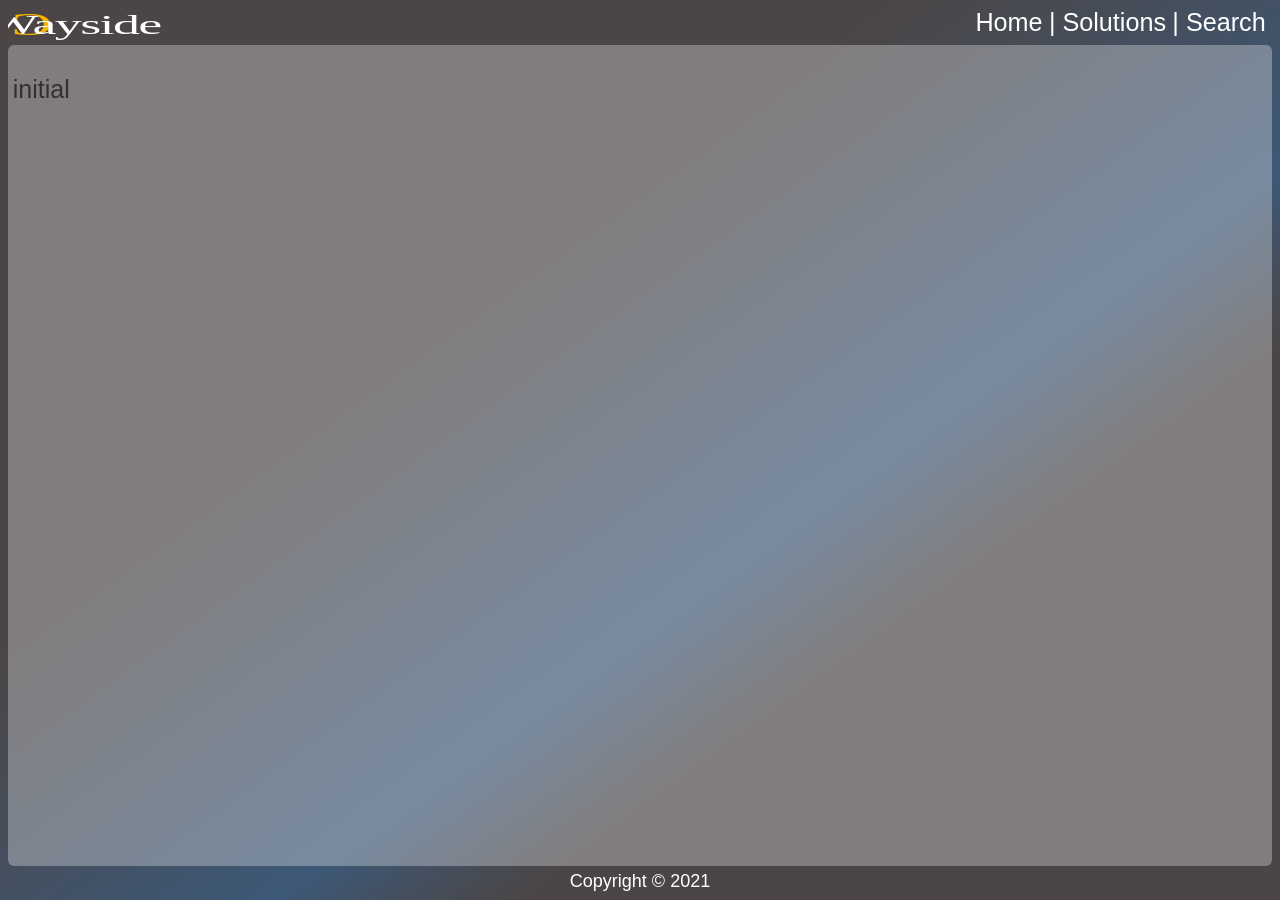
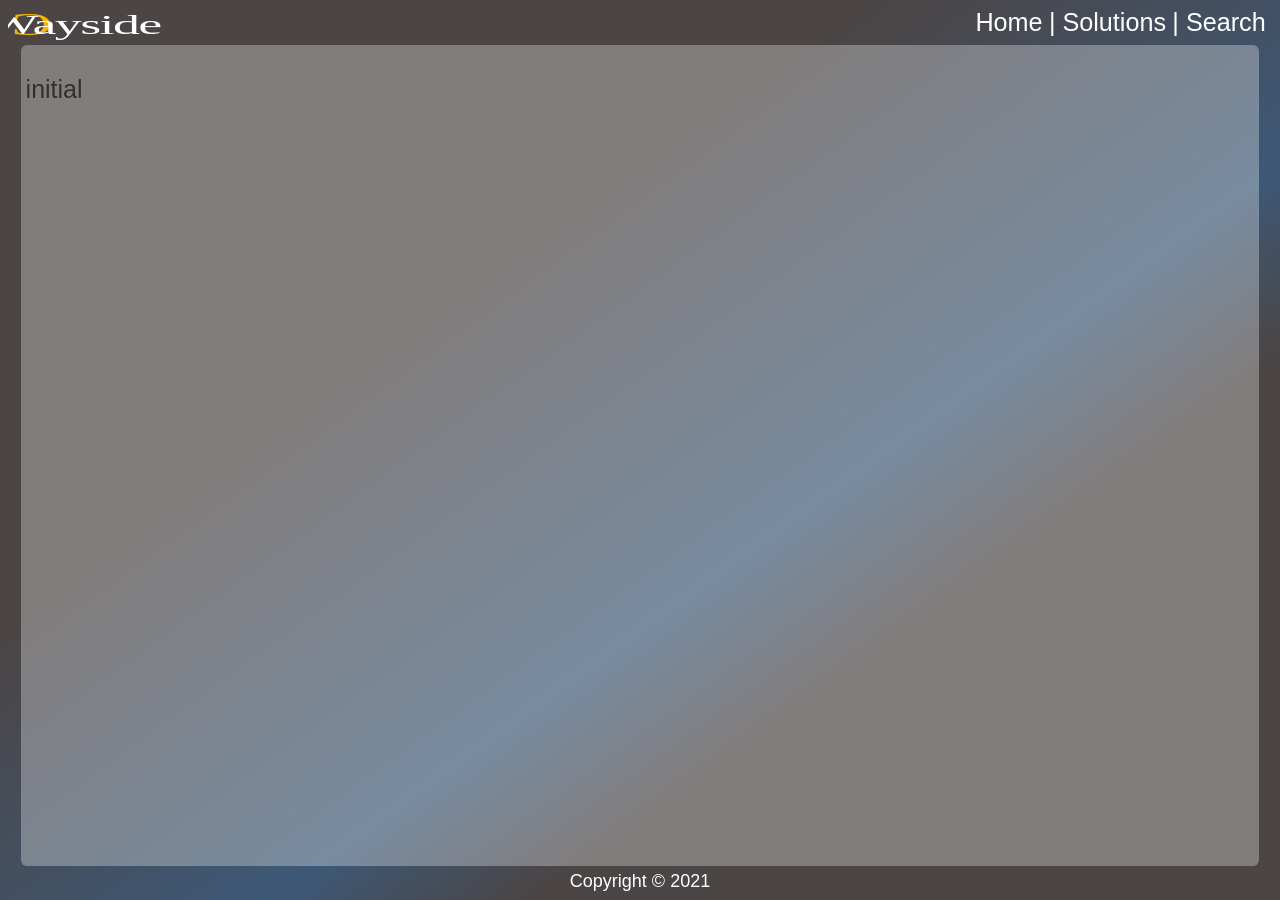
Before and after one commit to OpenWayside/openwayside.github.io, a Jekyll site: the page built from index.md, in a window 1280 px wide. Built offline with Jekyll 4.4.1, drawn with Linux system fonts in a browser that asks for light colours; some web fonts are replaced; our own code applies the rules of GitHub Pages for plain Markdown files.

Commit message:
Update _default.scss

```diff
--- a/_sass/_default.scss
+++ b/_sass/_default.scss
@@ -17,7 +17,7 @@ body {
 .backdrop {
 	background-color: #fff;
 	border-radius: 6px;
-	width: 98vw;
+	width: 96vw;
 	flex:1;
 	align-self: center;
 	padding:5px;
```
